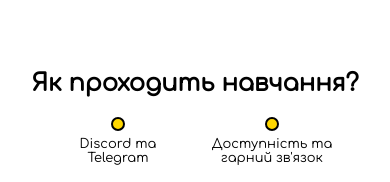
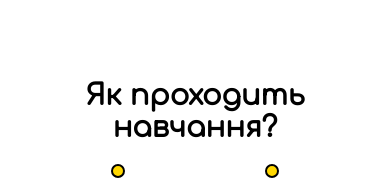
Before and after one commit to slava-bos-top/FivOneSite, a React (Create React App) app: page / in a window 390 px wide. Shown: the part 6823-7005 px from the top of the page. Built offline with nearby package versions, Linux system fonts and the light colour scheme.

Commit message:
fontsize

```diff
--- a/src/components/aboutUs/AboutUs.css
+++ b/src/components/aboutUs/AboutUs.css
@@ -128,3 +128,9 @@
       display: none;
     }
   }
+
+  @media screen and (max-width: 468px) {
+    .about-us__title {
+      margin-bottom: 20px;
+    }
+  }
--- a/src/components/learning/Learning.css
+++ b/src/components/learning/Learning.css
@@ -183,7 +183,7 @@
 
 @media screen and (max-width: 468px) {
   .title h2 {
-    font-size: 1.5rem;
+    font-size: 1.8rem;
   }
   .mobile-layout {
     gap: 60px;
```
